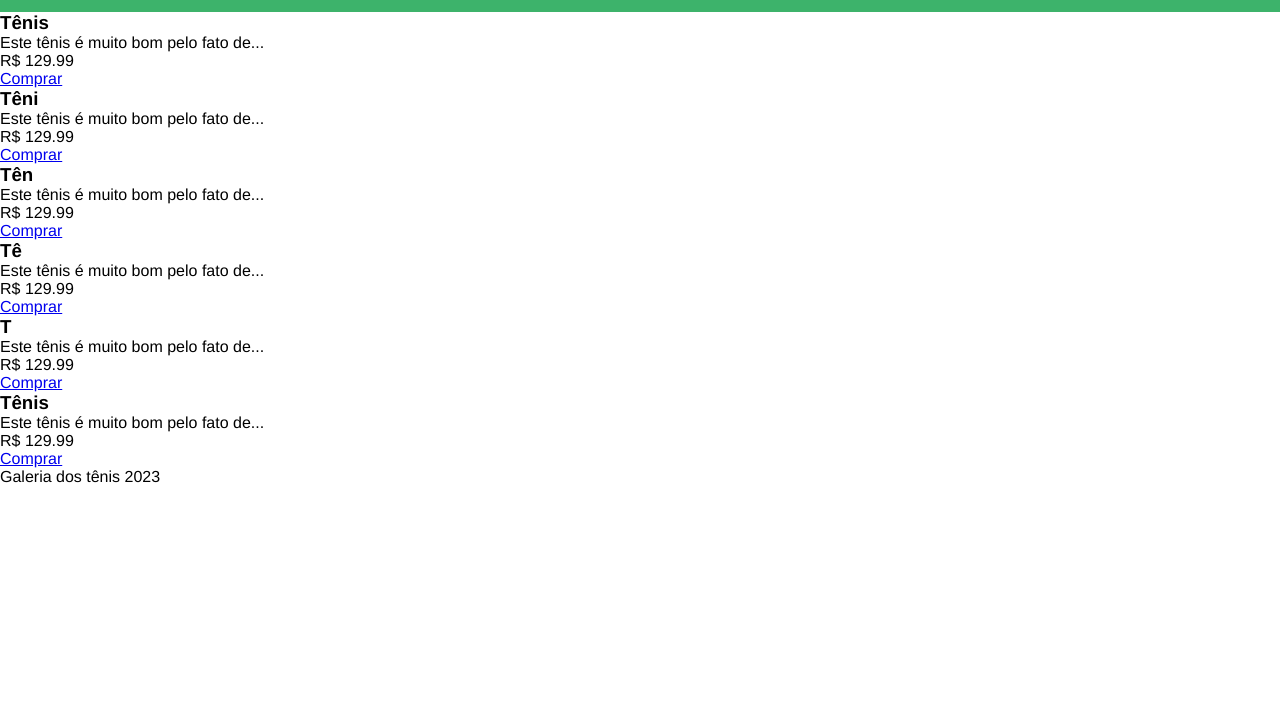
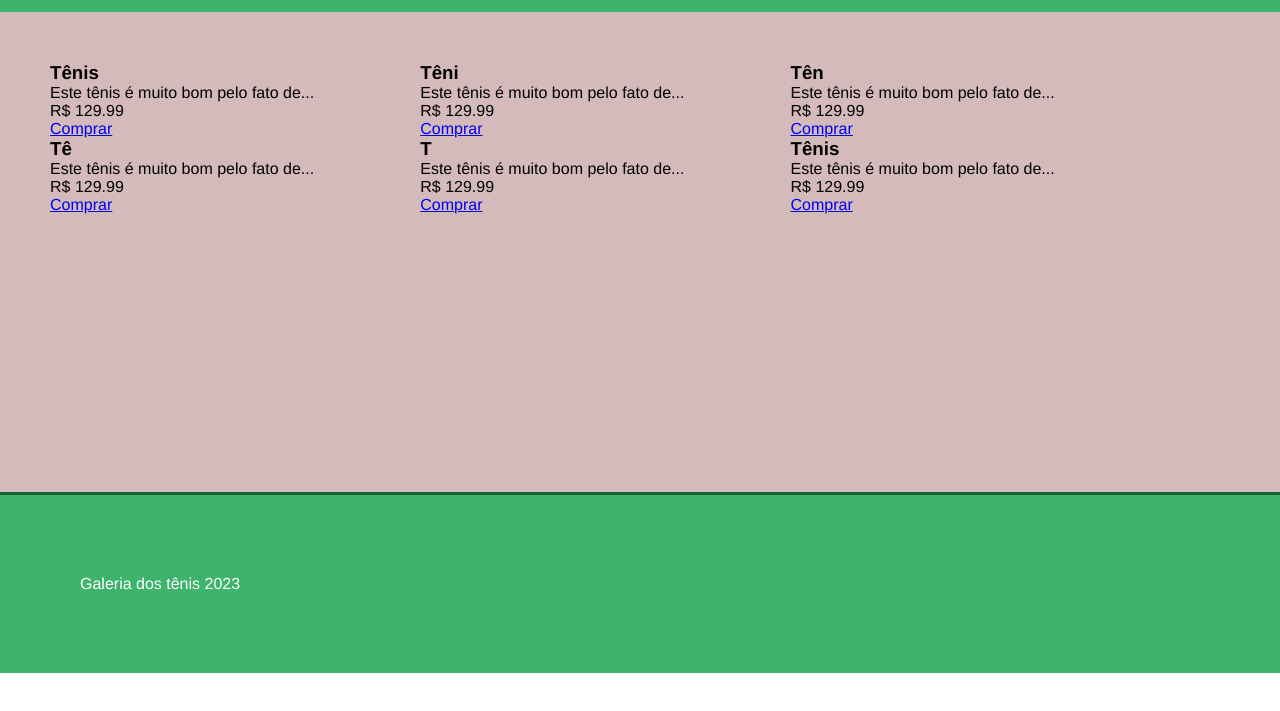
Before and after one commit to Diego-M007/Tutorial, a plain HTML site: page index.html in a window 1280 px wide. Shown: the part 55-766 px from the top of the page. Drawn offline with Linux system fonts and the light colour scheme.

Commit message:
atualização

```diff
--- a/style.css
+++ b/style.css
@@ -1,10 +1,34 @@
-*{padding:0;margin:0;box-sizing: border-box; font-family:Helvetica;}
+* {
+	padding: 0;
+	margin: 0;
+	box-sizing: border-box;
+	font-family: Helvetica;
+}
 
 /*Cabeçalho*/
-header{
+header {
 	background-color: #3db36b;
 	color: #fff;
 	padding: 15px;
 	text-align: center;
+	border bottom: 10px solid #0f642f;
 }
+
 /*Grid de produtos*/
+.container {
+	background-color: rgb(212, 186, 186);
+	min-height: 60vh;
+	padding: 50px;
+}
+
+footer {
+	background-color: #3db36b;
+	color: #fff;
+	border-top: 3px solid #0f642f;
+	padding: 80px;
+}
+
+.card {
+	width: 31%;
+	display: inline-block;
+}
```
